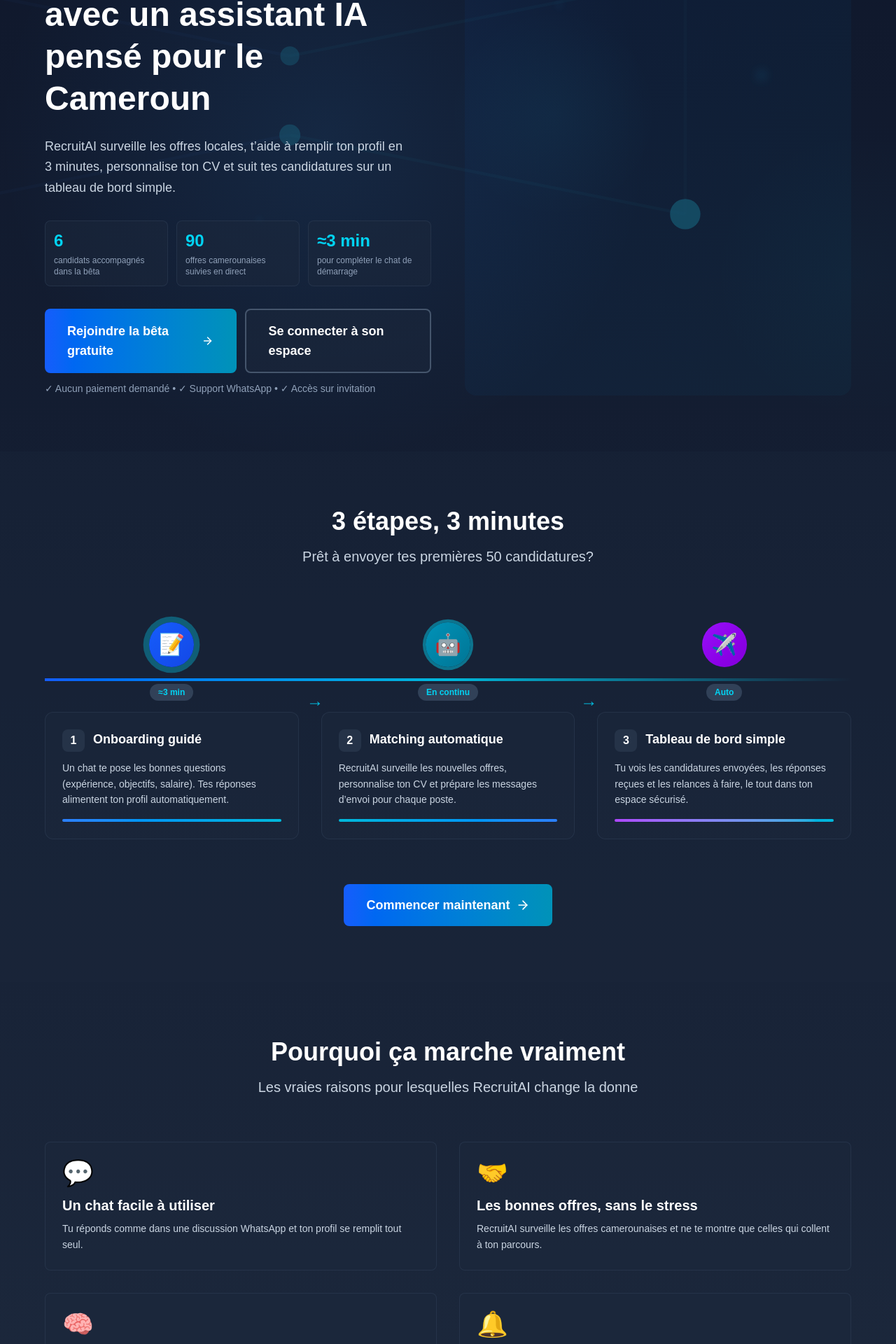
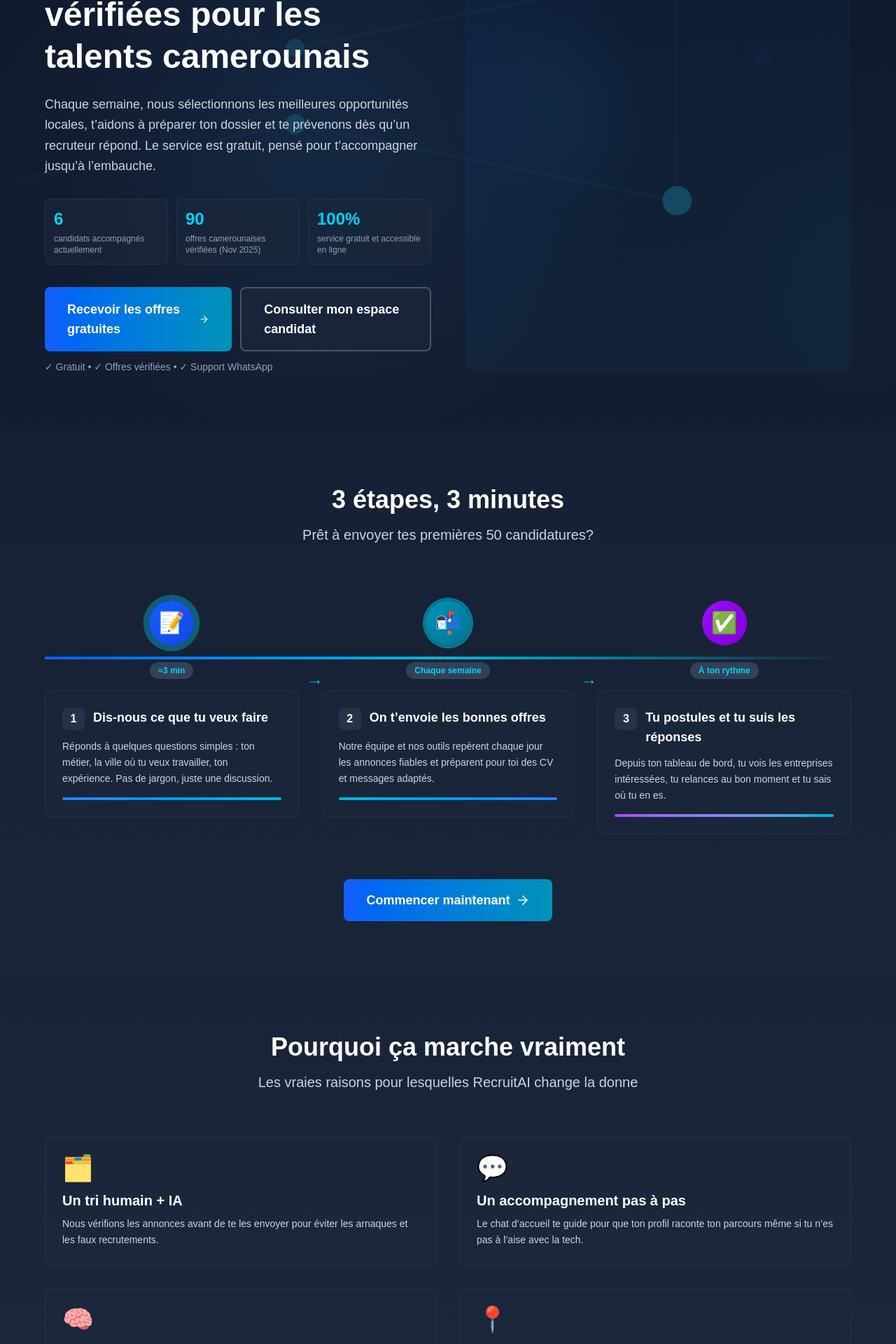
Before and after one commit to eliote-geeks/candidate-profile-system, a Next.js app: page /start in a window 1280 px wide. Shown: the part 259-2179 px from the top of the page at 70% size. Built offline with nearby package versions, Linux system fonts and the light colour scheme.

Commit message:
Refocaliser la page d’accueil sur les offres pour les candidats

```diff
--- a/app/start/page.tsx
+++ b/app/start/page.tsx
@@ -293,7 +293,7 @@
               className="mb-6 inline-flex items-center gap-2 px-4 py-2 bg-blue-600/20 border border-blue-500/50 rounded-full"
             >
               <div className="w-2 h-2 bg-green-400 rounded-full animate-pulse"></div>
-              <span className="text-blue-300 text-sm font-semibold">Bêta ouverte · Novembre 2025</span>
+              <span className="text-blue-300 text-sm font-semibold">Programme ouvert · Novembre 2025</span>
             </motion.div>
 
             {/* Main Headline */}
@@ -303,7 +303,7 @@
               transition={{ duration: 0.6, delay: 0.1 }}
               className="text-5xl md:text-5xl font-bold mb-6 leading-tight text-left"
             >
-              Trouve un job plus vite avec un assistant IA pensé pour le Cameroun
+              Des offres d’emploi vérifiées pour les talents camerounais
             </motion.h1>
 
             {/* Subheading - More Concrete */}
@@ -313,7 +313,7 @@
               transition={{ duration: 0.6, delay: 0.2 }}
               className="text-lg text-slate-300 mb-8 leading-relaxed text-left"
             >
-              RecruitAI surveille les offres locales, t’aide à remplir ton profil en 3 minutes, personnalise ton CV et suit tes candidatures sur un tableau de bord simple.
+              Chaque semaine, nous sélectionnons les meilleures opportunités locales, t’aidons à préparer ton dossier et te prévenons dès qu’un recruteur répond. Le service est gratuit, pensé pour t’accompagner jusqu’à l’embauche.
             </motion.p>
 
             {/* Key Metrics - Concrete Results */}
@@ -324,9 +324,9 @@
               className="grid grid-cols-3 gap-3 mb-8"
             >
               {[
-                { metric: '6', label: 'candidats accompagnés dans la bêta' },
-                { metric: '90', label: 'offres camerounaises suivies en direct' },
-                { metric: '≈3 min', label: 'pour compléter le chat de démarrage' },
+                { metric: '6', label: 'candidats accompagnés actuellement' },
+                { metric: '90', label: 'offres camerounaises vérifiées (Nov 2025)' },
+                { metric: '100%', label: 'service gratuit et accessible en ligne' },
               ].map((item, i) => (
                 <div
                   key={i}
@@ -350,7 +350,7 @@
                   href="/register"
                   className="px-8 py-4 bg-gradient-to-r from-blue-600 to-cyan-600 rounded-lg text-white font-semibold text-lg hover:shadow-lg hover:shadow-cyan-500/50 transition inline-flex items-center justify-center gap-2 group"
                 >
-                  Rejoindre la bêta gratuite
+                  Recevoir les offres gratuites
                   <ArrowRight size={20} className="group-hover:translate-x-1 transition" />
                 </Link>
 
@@ -358,13 +358,13 @@
                   href="/login"
                   className="px-8 py-4 bg-slate-800/50 border-2 border-slate-600 rounded-lg text-white font-semibold text-lg hover:border-cyan-500 hover:bg-slate-800 transition inline-flex items-center justify-center gap-2 group"
                 >
-                  Se connecter à son espace
+                  Consulter mon espace candidat
                 </Link>
               </div>
 
               {/* Social Proof */}
               <p className="text-slate-400 text-sm">
-                ✓ Aucun paiement demandé • ✓ Support WhatsApp • ✓ Accès sur invitation
+                ✓ Gratuit • ✓ Offres vérifiées • ✓ Support WhatsApp
               </p>
             </motion.div>
           </div>
@@ -393,26 +393,26 @@
               {[
                 {
                   step: 1,
-                  title: 'Onboarding guidé',
-                  desc: 'Un chat te pose les bonnes questions (expérience, objectifs, salaire). Tes réponses alimentent ton profil automatiquement.',
+                  title: 'Dis-nous ce que tu veux faire',
+                  desc: 'Réponds à quelques questions simples : ton métier, la ville où tu veux travailler, ton expérience. Pas de jargon, juste une discussion.',
                   time: '≈3 min',
                   icon: '📝',
                   color: 'blue',
                 },
                 {
                   step: 2,
-                  title: 'Matching automatique',
-                  desc: 'RecruitAI surveille les nouvelles offres, personnalise ton CV et prépare les messages d’envoi pour chaque poste.',
-                  time: 'En continu',
-                  icon: '🤖',
+                  title: 'On t’envoie les bonnes offres',
+                  desc: 'Notre équipe et nos outils repèrent chaque jour les annonces fiables et préparent pour toi des CV et messages adaptés.',
+                  time: 'Chaque semaine',
+                  icon: '📬',
                   color: 'cyan',
                 },
                 {
                   step: 3,
-                  title: 'Tableau de bord simple',
-                  desc: 'Tu vois les candidatures envoyées, les réponses reçues et les relances à faire, le tout dans ton espace sécurisé.',
-                  time: 'Auto',
-                  icon: '✈️',
+                  title: 'Tu postules et tu suis les réponses',
+                  desc: 'Depuis ton tableau de bord, tu vois les entreprises intéressées, tu relances au bon moment et tu sais où tu en es.',
+                  time: 'À ton rythme',
+                  icon: '✅',
                   color: 'purple',
                 },
               ].map((item, i) => (
@@ -539,34 +539,34 @@
           <div className="grid md:grid-cols-2 gap-8">
             {[
               {
-                icon: '💬',
-                title: 'Un chat facile à utiliser',
-                desc: 'Tu réponds comme dans une discussion WhatsApp et ton profil se remplit tout seul.',
+                icon: '🗂️',
+                title: 'Un tri humain + IA',
+                desc: 'Nous vérifions les annonces avant de te les envoyer pour éviter les arnaques et les faux recrutements.',
               },
               {
-                icon: '🤝',
-                title: 'Les bonnes offres, sans le stress',
-                desc: 'RecruitAI surveille les offres camerounaises et ne te montre que celles qui collent à ton parcours.',
+                icon: '💬',
+                title: 'Un accompagnement pas à pas',
+                desc: 'Le chat d’accueil te guide pour que ton profil raconte ton parcours même si tu n’es pas à l’aise avec la tech.',
               },
               {
                 icon: '🧠',
-                title: 'CV et messages personnalisés',
-                desc: 'Chaque CV et chaque mail est adapté à l’offre pour maximiser les retours.',
+                title: 'Des candidatures préparées pour toi',
+                desc: 'CV, mails, relances : tu gagnes du temps et tu restes focus sur les entretiens.',
               },
               {
-                icon: '🔔',
-                title: 'Relances automatiques',
-                desc: 'Le service t’indique quand relancer une entreprise et garde l’historique des réponses.',
+                icon: '📍',
+                title: 'Un focus Cameroun',
+                desc: 'Nous cherchons spécifiquement des opportunités à Douala, Yaoundé, Bafoussam, en remote… pour parler à ta réalité.',
+              },
+              {
+                icon: '🤗',
+                title: 'Un support humain',
+                desc: 'Besoin d’aide ? On répond sur WhatsApp pour t’accompagner, pas juste des robots.',
               },
               {
                 icon: '🔐',
-                title: 'Tes données restent chez toi',
-                desc: 'Le projet tourne sur un serveur privé : personne ne revend ton historique.',
-              },
-              {
-                icon: '📊',
-                title: 'Un suivi clair',
-                desc: 'Un tableau de bord lisible t’aide à voir ce qui marche et le temps que tu gagnes.',
+                title: 'Respect de tes données',
+                desc: 'Tes informations restent confidentielles et tu peux quitter le programme quand tu veux.',
               },
             ].map((item, i) => (
               <motion.div
@@ -595,14 +595,14 @@
 
           <div className="grid grid-cols-2 md:grid-cols-4 gap-6 mb-12">
             {[
-              { value: '6', label: 'Candidats accompagnés pendant la bêta' },
-              { value: '90', label: 'Offres locales analysées en Nov 2025' },
-              { value: '3', label: 'Campagnes d’envoi déjà réalisées' },
-              { value: '100%', label: 'Données hébergées sur serveur privé' },
-              { value: '<5 min', label: 'Temps pour générer un CV personnalisé' },
-              { value: '24/7', label: 'Surveillance des nouvelles offres' },
-              { value: '0 F CFA', label: 'Coût durant la bêta' },
-              { value: 'WhatsApp', label: 'Canal support + partage des retours' },
+              { value: '6', label: 'Jeunes pro et seniors accompagnés aujourd’hui' },
+              { value: '90', label: 'Offres locales vérifiées ce mois-ci' },
+              { value: '3', label: 'Postulations envoyées pour nos candidats' },
+              { value: '100%', label: 'Service gratuit et sans engagement' },
+              { value: '<5 min', label: 'Pour recevoir ta première sélection' },
+              { value: '24/7', label: 'Veille active sur les nouvelles annonces' },
+              { value: '0 F CFA', label: 'Frais à payer pendant le programme' },
+              { value: 'WhatsApp', label: 'Support et retours chaque semaine' },
             ].map((stat, i) => (
               <motion.div
                 key={i}
@@ -641,7 +641,7 @@
             transition={{ duration: 0.6 }}
             className="text-4xl md:text-5xl font-bold mb-6"
           >
-            Combien de fois vais-tu encore cliquer sur des offres manuellement?
+            Et si quelqu’un triait les offres à ta place ?
           </motion.h2>
 
           <motion.p
@@ -650,7 +650,7 @@
             transition={{ duration: 0.6, delay: 0.1 }}
             className="text-xl text-slate-300 mb-10 leading-relaxed"
           >
-            12,500 candidats ont déjà automatisé leur recherche d'emploi et reçoivent des offres qualifiées chaque jour. C'est gratuit pendant 3 mois. Pas de carte bancaire nécessaire.
+            On t’envoie une sélection d’annonces sérieuses, les documents prêts à l’envoi et les dates de relance. Tu te concentres sur les entretiens, nous nous chargeons du reste.
           </motion.p>
 
           <motion.div
@@ -663,7 +663,7 @@
               href="/onboarding"
               className="px-8 py-4 bg-gradient-to-r from-blue-600 to-cyan-600 rounded-lg text-white font-semibold text-lg hover:shadow-lg hover:shadow-cyan-500/50 transition inline-flex items-center justify-center gap-2 group"
             >
-              Commencer gratuit maintenant
+              Recevoir ma première sélection d’offres
               <ArrowRight size={20} className="group-hover:translate-x-1 transition" />
             </Link>
           </motion.div>
@@ -674,7 +674,7 @@
             transition={{ duration: 0.6, delay: 0.3 }}
             className="text-slate-400 text-sm"
           >
-            • Pas de carte bancaire • Pas d'engagement • Annulation à tout moment
+            • Gratuit • Offres vérifiées • Possibilité de quitter le programme à tout moment
           </motion.p>
         </div>
       </section>
@@ -687,20 +687,20 @@
           <div className="space-y-6">
             {[
               {
-                q: 'Est-ce vraiment gratuit?',
-                a: 'Oui. Accès complet gratuit pendant 3 mois. Après, tu paies seulement si tu veux continuer.',
+                q: 'Combien ça coûte ?',
+                a: 'Rien. Le programme est gratuit pendant la bêta. Tu peux te désinscrire quand tu veux.',
               },
               {
-                q: 'Combien de temps avant de voir des résultats?',
-                a: 'Les premières candidatures partent en 24h. Les réponses commencent à arriver dans les 3-5 jours.',
+                q: 'Comment je reçois les offres ?',
+                a: 'Tu remplis le formulaire guidé, et nous t’envoyons une sélection d’annonces par mail et dans ton espace personnel.',
               },
               {
-                q: 'C\'est sûr? Vais-je recevoir que des arnaque?',
-                a: 'Non. Notre IA détecte les offres douteuses et filtre automatiquement les arnaqueurs connus.',
+                q: 'Est-ce que les annonces sont fiables ?',
+                a: 'Oui. Chaque offre est vérifiée par notre équipe avant d’être publiée dans la plateforme.',
               },
               {
-                q: 'Comment ça marche avec LinkedIn?',
-                a: 'Ton profil reste privé. RecruitAI scrape les offres publiques et envoie des candidatures vérifiées.',
+                q: 'Qui peut s’inscrire ?',
+                a: 'Toute personne basée au Cameroun ou à distance qui cherche un poste local. Débutant ou confirmé, tu es le bienvenu.',
               },
             ].map((item, i) => (
               <motion.div
@@ -722,12 +722,12 @@
       <section className="py-16 px-6">
         <div className="max-w-2xl mx-auto text-center">
           <h2 className="text-3xl font-bold mb-4">Prêt?</h2>
-          <p className="text-slate-300 mb-8">Crée un compte et envoie 50+ candidatures en 24h. Gratuit. Sans risque.</p>
+          <p className="text-slate-300 mb-8">Crée ton profil, reçois des annonces adaptées et décroche plus vite ton prochain job.</p>
           <Link
             href="/onboarding"
             className="px-8 py-4 bg-gradient-to-r from-blue-600 to-cyan-600 rounded-lg text-white font-semibold text-lg hover:shadow-lg hover:shadow-cyan-500/50 transition inline-flex items-center gap-2 group"
           >
-            Commencer maintenant
+            Recevoir des offres maintenant
             <ArrowRight size={20} className="group-hover:translate-x-1 transition" />
           </Link>
         </div>
```
